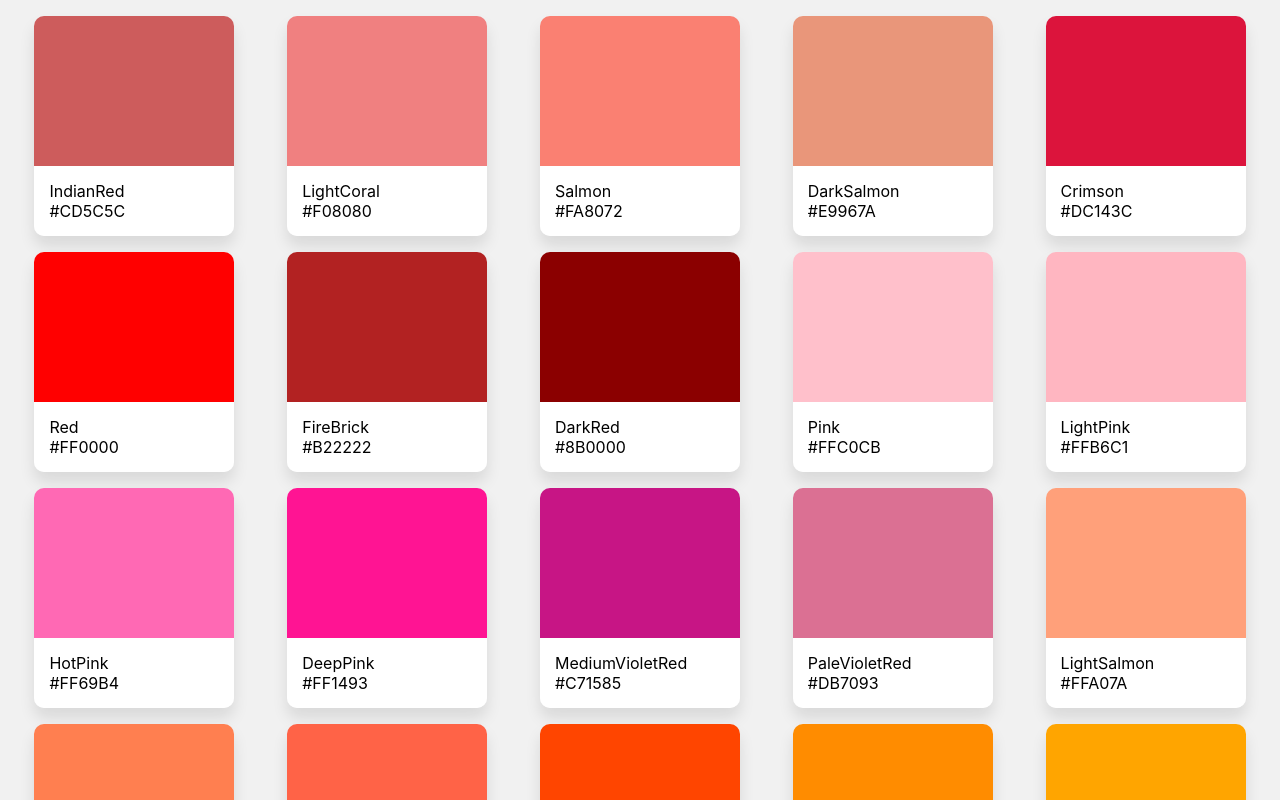
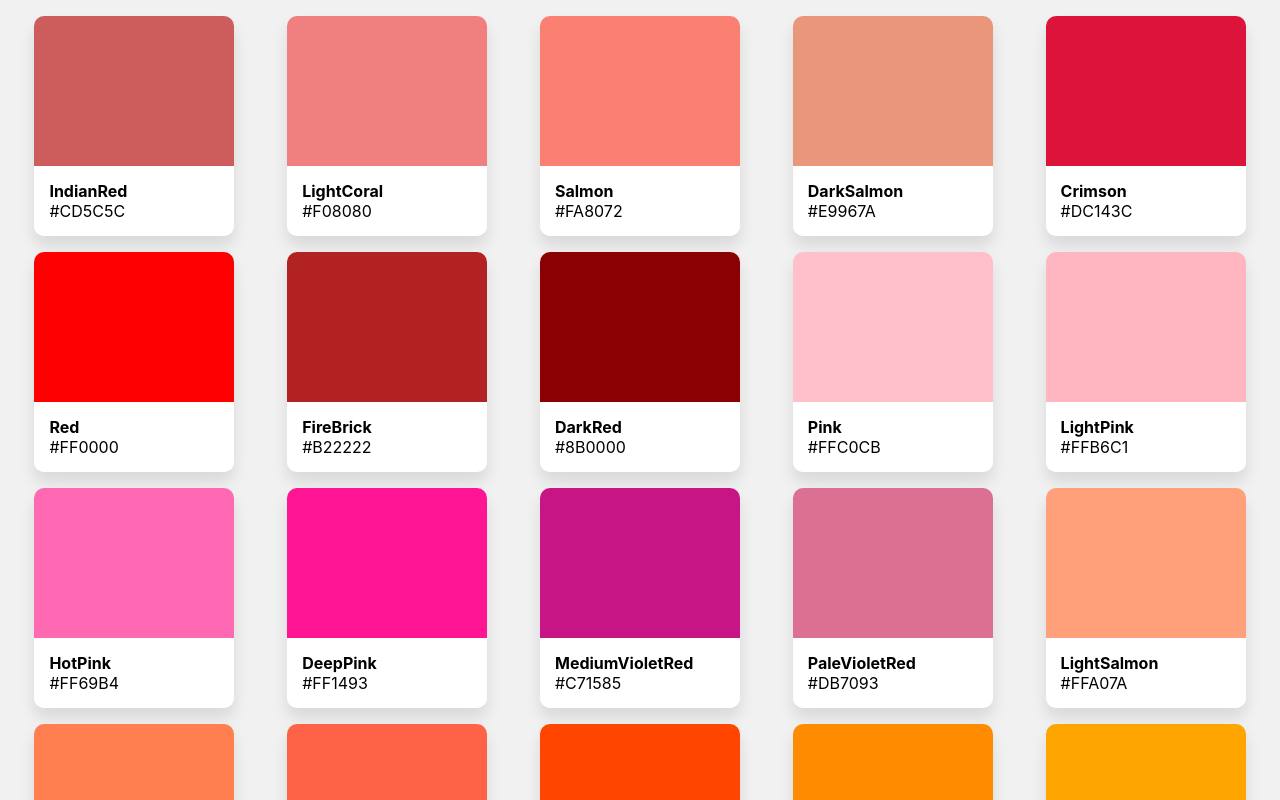
Before and after one commit to CesarAOrtiz/colors, a Next.js app: page / in a window 1280 px wide. Shown: the top 800 px of the page. Built offline with nearby package versions, Linux system fonts and the light colour scheme.

Commit message:
title class added

```diff
--- a/components/Card.module.css
+++ b/components/Card.module.css
@@ -6,6 +6,7 @@
     height: var(--card-height);
     border-radius: 10px;
     box-shadow: 0px 10px 15px rgba(0, 0, 0, 0.1);
+    cursor: pointer;
 }
 .cardColor {
     width: 100%;
@@ -17,4 +18,8 @@
     border-radius: 0px 0px 10px 10px;
     padding: 15px;
     color: black;
+    font-size: 1rem;
 }
+.cardInfoTitle {
+    font-weight: bold;
+}
--- a/components/Card.tsx
+++ b/components/Card.tsx
@@ -14,7 +14,7 @@ const Card: NextPage<CardProps> = ({ color }) => {
                 style={{ backgroundColor: color.hex }}
             ></div>
             <div className={styles.cardInfo}>
-        <p>{color.name}</p>
+                <p className={styles.cardInfoTitle}>{color.name}</p>
                 <p>{color.hex}</p>
             </div>
         </div>
--- a/pages/_app.tsx
+++ b/pages/_app.tsx
@@ -7,7 +7,10 @@ function App({ Component, pageProps }: AppProps) {
         <>
             <Head>
                 <title>Colors</title>
-        <meta name="description" content="Generated by create next app" />
+                <meta
+                    name="description"
+                    content="A colors palette app created whit nextjs"
+                />
                 <link rel="icon" href="/favicon.ico" />
             </Head>
             <div className="container">
```
Lines whose indentation alone changed are shown as unchanged.
